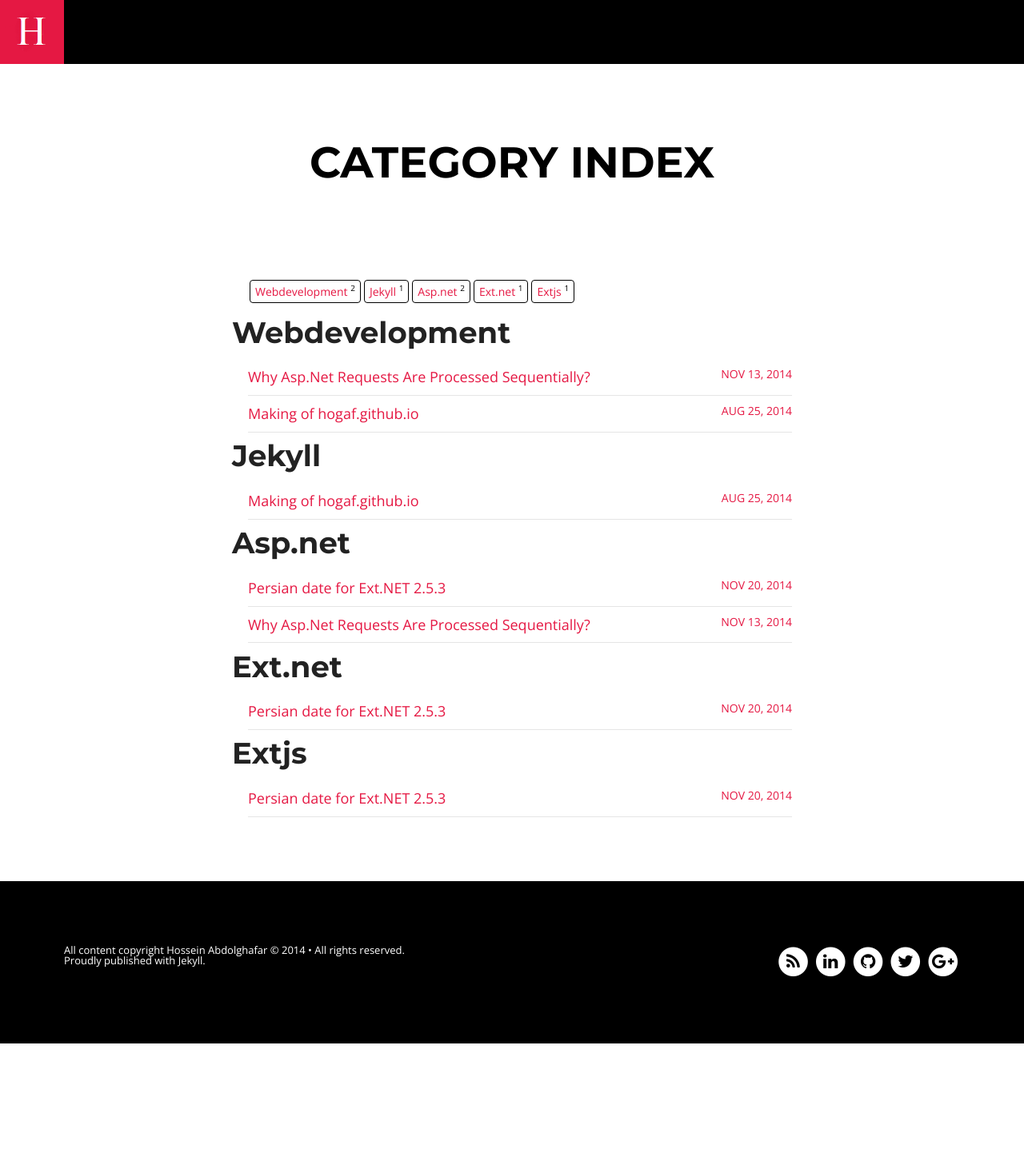
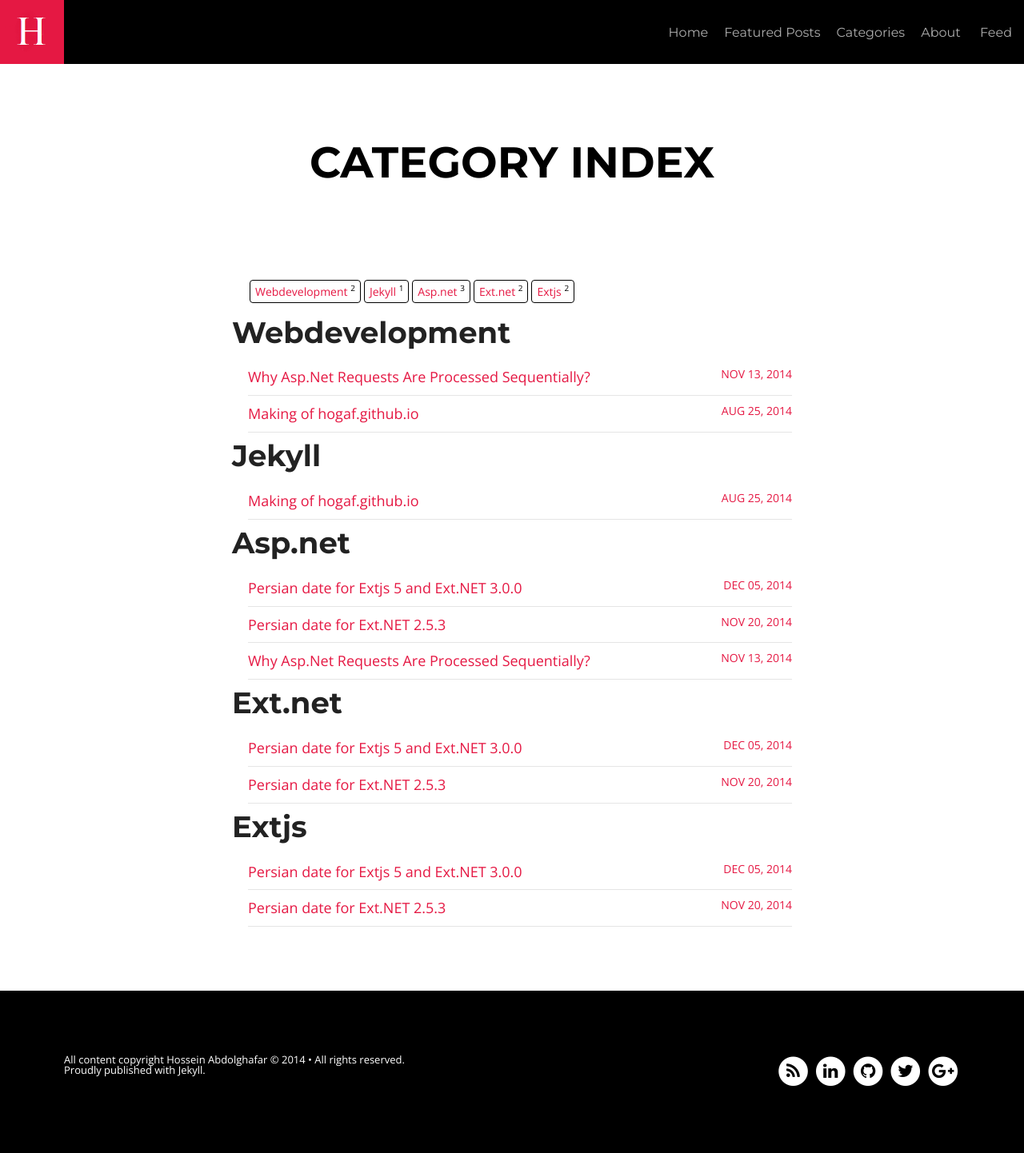
Before and after one commit to hogaf/hogaf.github.io, a Jekyll site: the page built from categories.html, in a window 1280 px wide. Shown: the whole page at 80% size. Built offline with Jekyll 4.4.1, drawn with Linux system fonts in a browser that asks for light colours; nearby versions of some CDN libraries; before the commit the page ends 1305 px from its top, so only the background shows below that.

Commit message:
Extjs 5 ExtNet 3.0.0 persian date post

```diff
--- /dev/null
+++ b/_posts/2014-12-05-extjs-5-ext-net-3-0-pdate.md
@@ -0,0 +1,32 @@
+---
+layout: post
+title: Persian date for Extjs 5 and Ext.NET 3.0.0
+description: "Extjs 5 Persian date field and date picker"
+modified: "2014-12-05 18:24:20 +0300"
+category: [ext.net, extjs, asp.net]
+tags:
+  - extjs
+  - ext.net
+imagefeature: null
+location: "Tehran, Iran"
+locationgps: null
+mathjax: false
+chart: false
+comments: true
+featured: true
+published: true
+---
+
+As I promised in the previous [post]({% post_url 2014-11-20-ext-net-2-5-3-pdate %}), the Extjs 5
+and the Ext.Net 3.0.0 persian date is now available [here](https://github.com/hogaf/Hogaf.ExtNet3.UX).
+I've made some changes to the original pdate javascript files so it now is compatible with Extjs 5.
+
+*If you are a javascript guy you can just copy pdate related .js files into your working repository.*
+
+![Extjs 5 PDateField and PDatePicker]({{ site.url }}/images/post/pdatejs.png "Extjs 5 PDateField and PDatePicker")
+<figcaption>Extjs 5 PDateField and PDatePicker</figcaption>
+
+![ExtNet 3.0.0 PDateField and PDatePicker]({{ site.url }}/images/post/pdate3.png "ExtNet 3.0.0 PDateField and PDatePicker")
+<figcaption>ExtNet 3.0.0 PDateField and PDatePicker</figcaption>
+
+Hope you will find it useful.
--- a/assets/css/post.css
+++ b/assets/css/post.css
@@ -41,7 +41,7 @@
       color: #ffffff; }
   @media only screen and (min-width: 40.063em) {
     .post-template .notepad-blog-menu ul li a {
-      color: #000; }
+      color: #acacac; }
       .post-template .notepad-blog-menu ul li a:hover {
         border-bottom: 0.1875rem solid #e51843; } }
   .post-template .notepad-post-header {
```
Also changed, not shown: _posts/2014-11-20-ext-net-2-5-3-pdate.md (+2 -2 lines), images/post/pdate3.png (added), images/post/pdatejs.png (added).
